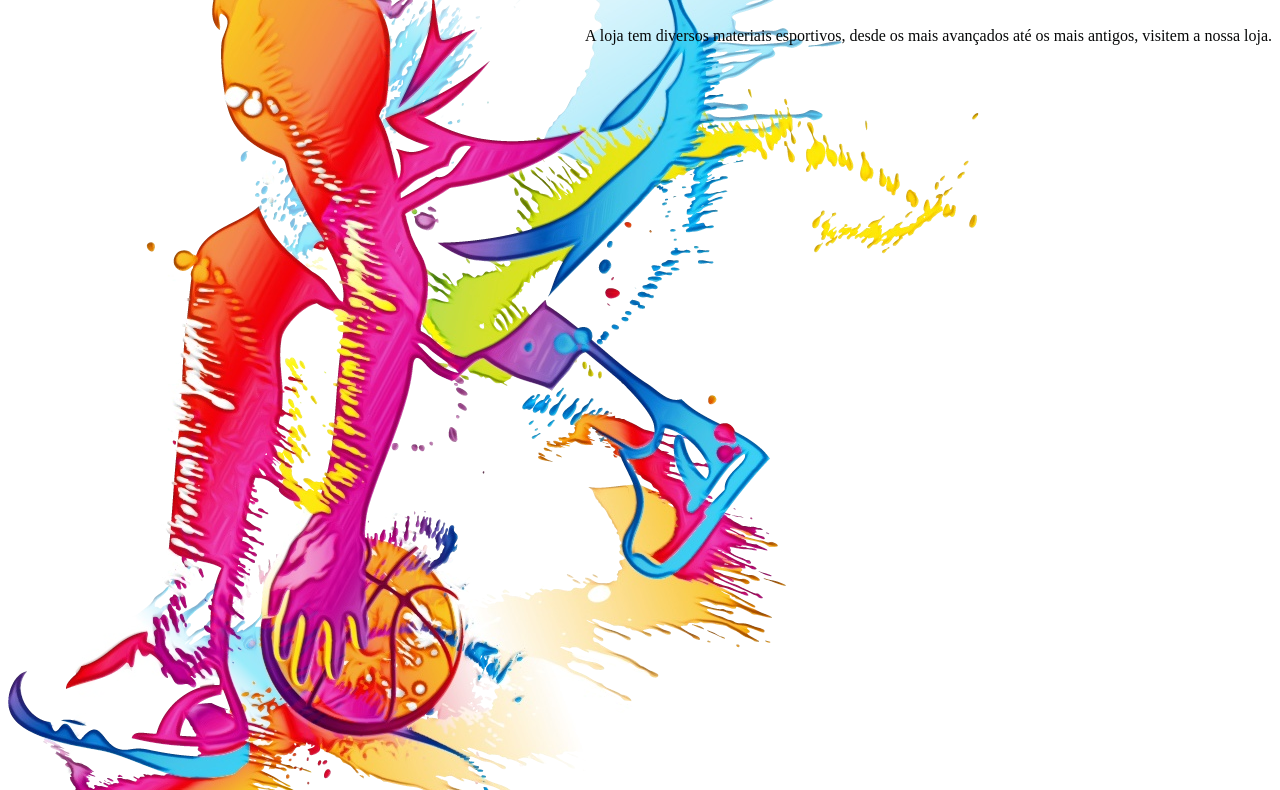
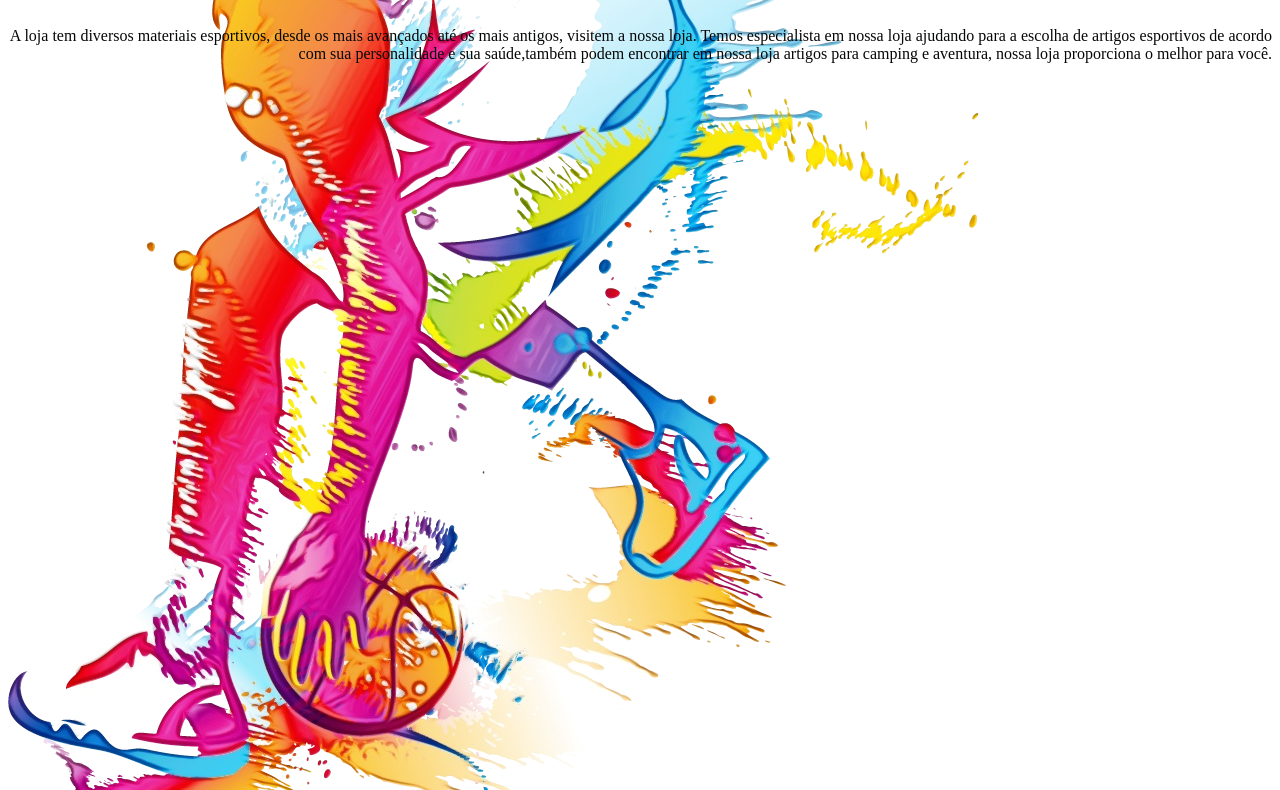
Before and after one commit to diegokotula/esportes, a plain HTML site: page index.htm in a window 1280 px wide. Shown: the part 319-1109 px from the top of the page. Drawn offline with Linux system fonts and the light colour scheme.

Commit message:
12345678

```diff
--- a/index.htm
+++ b/index.htm
@@ -16,4 +16,6 @@
     </header>
 </body>
 </html>
-<p class="descricao"> A loja tem diversos materiais esportivos, desde os mais avançados até os mais antigos, visitem a nossa loja.</p>
+<p class="descricao">A loja tem diversos materiais esportivos, desde os mais avançados até os mais antigos, visitem a nossa loja.
+    Temos especialista em nossa loja ajudando para a escolha de artigos esportivos de acordo com sua personalidade e sua saúde,também podem encontrar em nossa loja artigos para camping e aventura, nossa loja proporciona o melhor para você.</p>
+<p class="descricao"></p>
--- a/style.css
+++ b/style.css
@@ -15,7 +15,7 @@ text-align: center;
     text-align: center;
 }
 .descricao{
-    font-size: 40;
+    font-size: 50;
     color: rgb(6, 7, 7);
     text-align: right ;
 }
```
